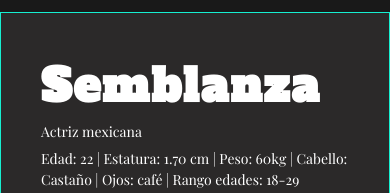
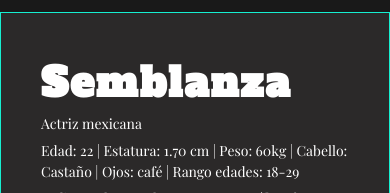
Before and after one commit to cuartapared/Tema3, a plain HTML site: page index.html in a window 390 px wide. Shown: the part 832-1025 px from the top of the page. Drawn offline with nearby package versions, Linux system fonts and the light colour scheme.

Commit message:
tamaño font para responsive - galería

```diff
--- a/css/main.css
+++ b/css/main.css
@@ -311,14 +311,15 @@ span.social {
 
 @media (max-width: 479px){
   .mainTitle {
-    max-width: 320px;
+    width: 320px;
+    font-size: 40px;
   }
 }
 
 @media (min-width: 480px) and (max-width: 768px){
 
   .mainTitle {
-    max-width: 320px;
+    width: 320px;
   }
 
 }
```
